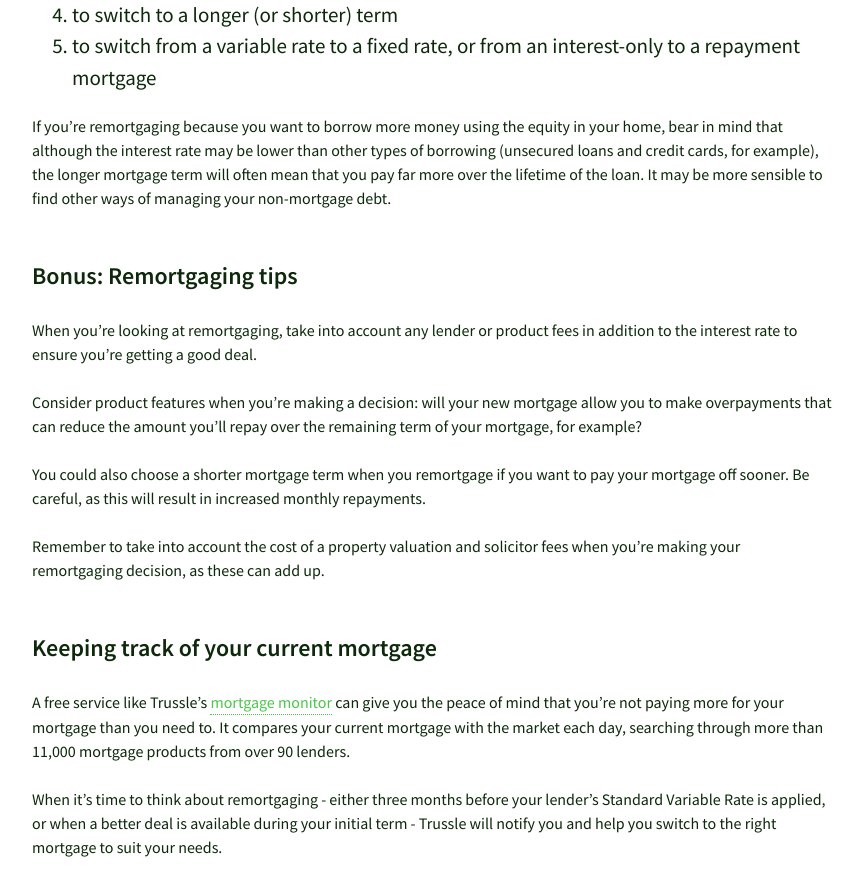
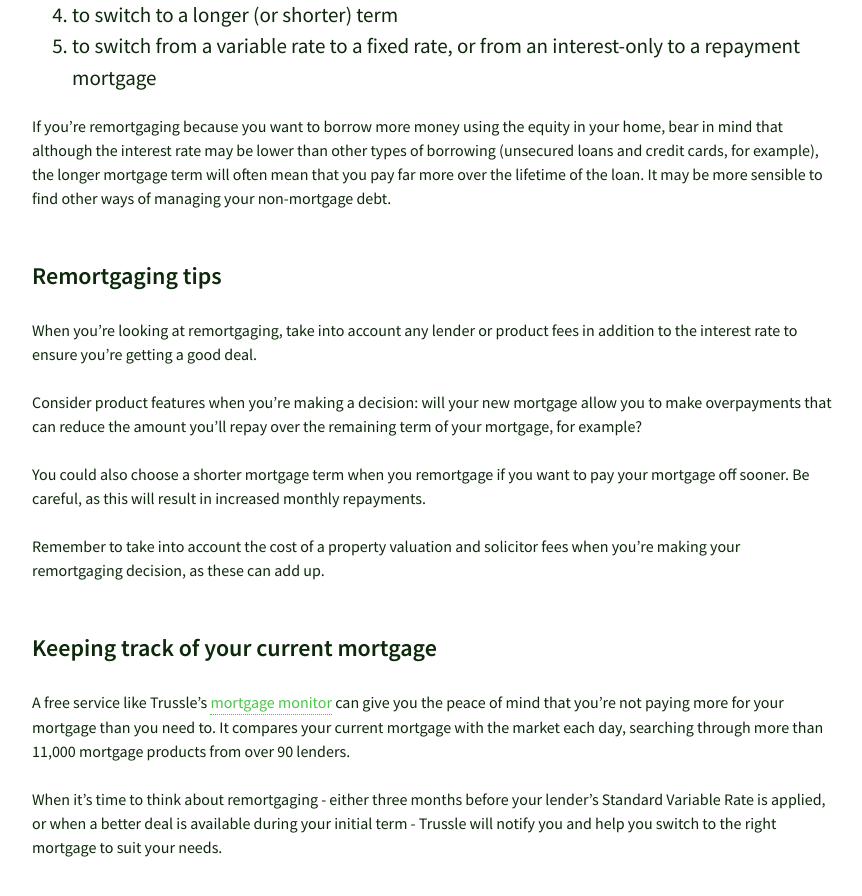
Before and after one commit to olitrussle/blog, a Jekyll site: the page built from preview/2016-11-29-when-to-remortgage-and-when-not-to.md, in a window 1280 px wide and 900 px high, scrolled down 2295 px. Shown: the top 896 px of the window, without its empty margins (208-1070 px from the left). Built offline with Jekyll 4.4.1, drawn with Linux system fonts in a browser that asks for light colours.

Commit message:
Updated 2016-11-29-when-to-remortgage-and-when-not-to.md

```diff
--- a/preview/2016-11-29-when-to-remortgage-and-when-not-to.md
+++ b/preview/2016-11-29-when-to-remortgage-and-when-not-to.md
@@ -47,7 +47,7 @@ Here are some of the reasons you may want to remortgage before the end of your i
 
 If you’re remortgaging because you want to borrow more money using the equity in your home, bear in mind that although the interest rate may be lower than other types of borrowing (unsecured loans and credit cards, for example), the longer mortgage term will often mean that you pay far more over the lifetime of the loan. It may be more sensible to find other ways of managing your non-mortgage debt.
 
-## Bonus: Remortgaging tips
+## Remortgaging tips
 
 When you’re looking at remortgaging, take into account any lender or product fees in addition to the interest rate to ensure you’re getting a good deal.
 
```
